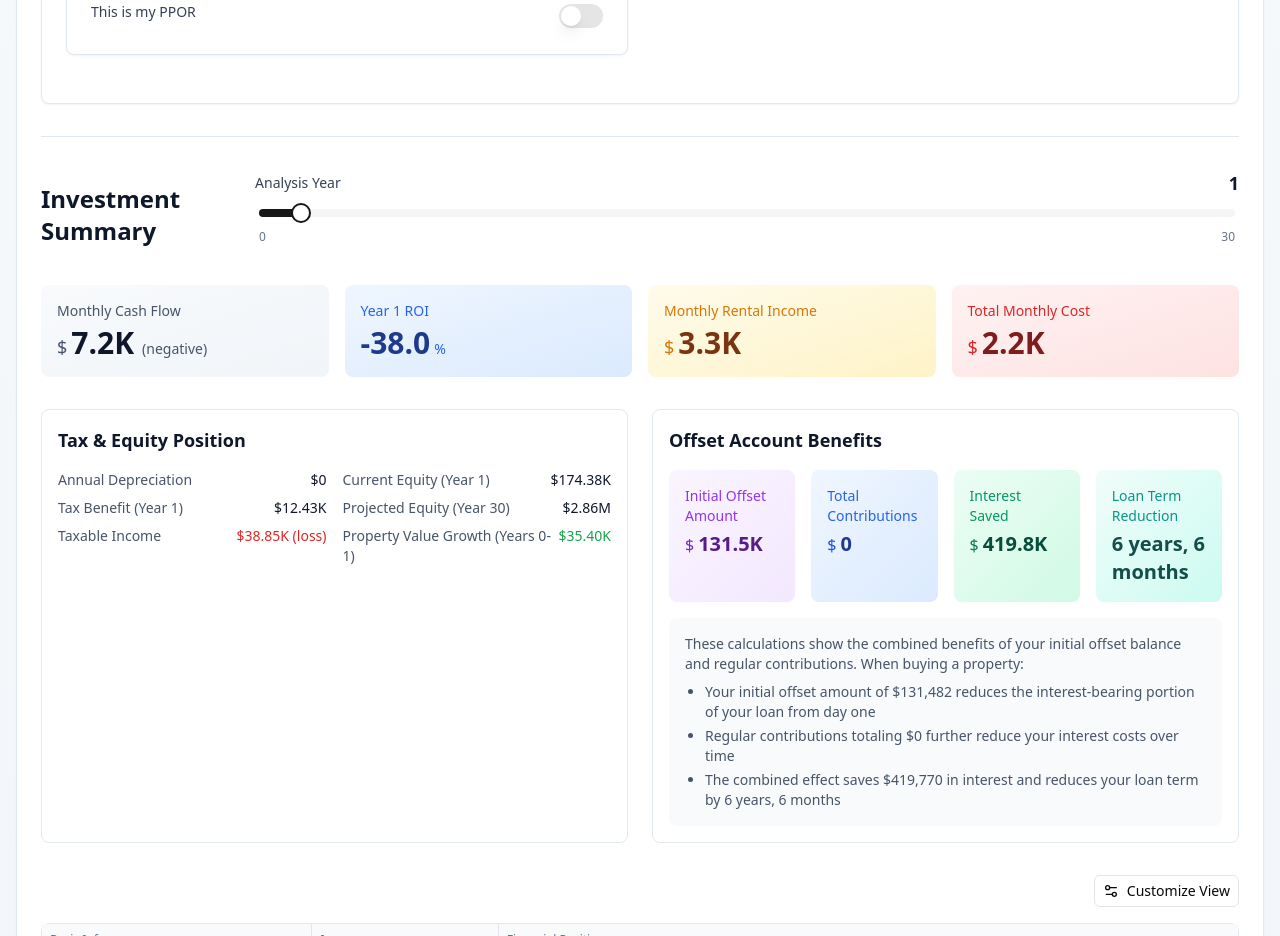
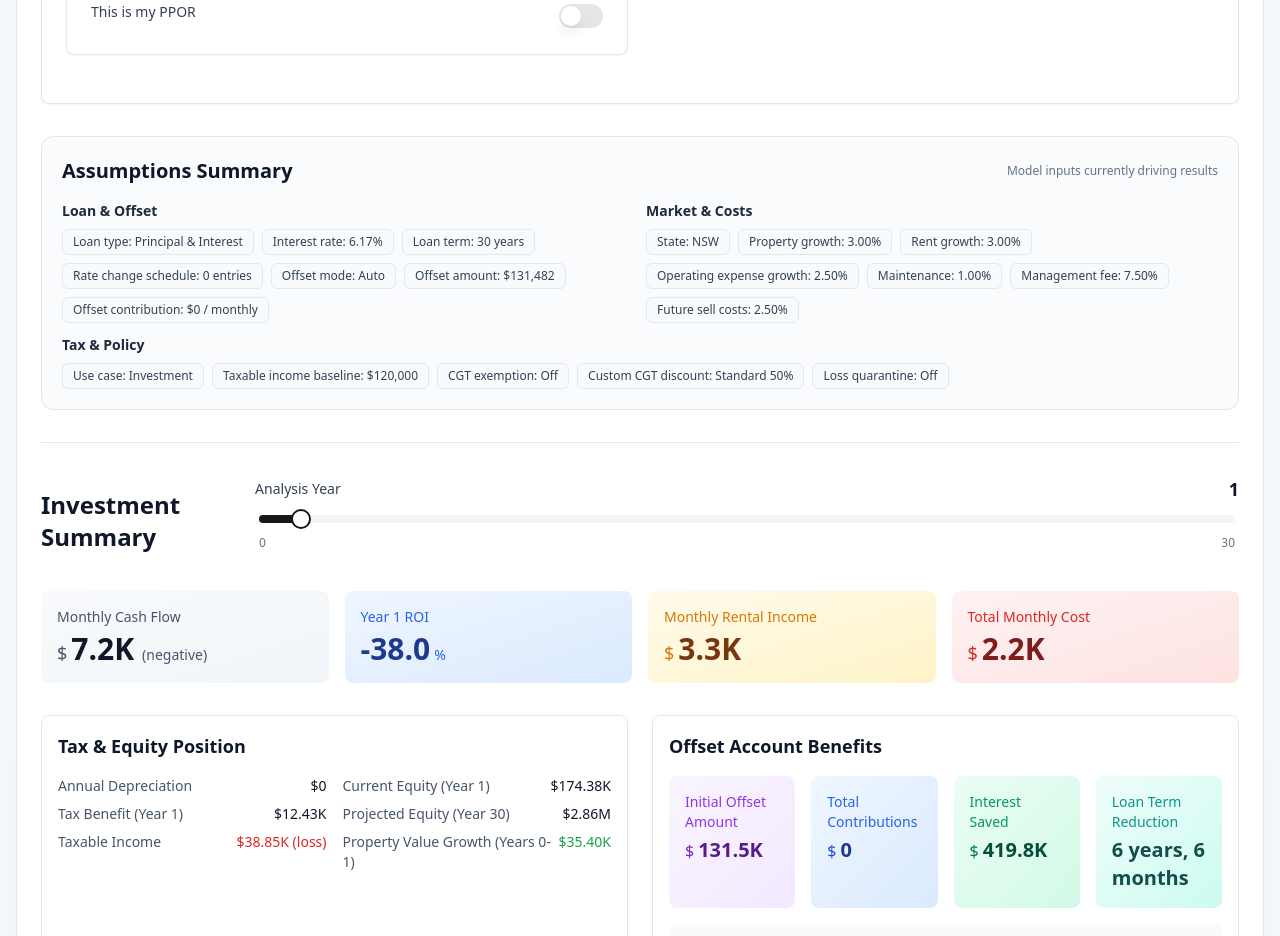
Before and after one commit to HaigAd/ipcalc, a React (Vite) app: page / in a window 1280 px wide. Shown: the part 900-1836 px from the top of the page. Built offline with nearby package versions, Linux system fonts and the light colour scheme.

Commit message:
feat: add model assumptions summary above results

```diff
--- a/src/components/calculator/PropertyCalculator.tsx
+++ b/src/components/calculator/PropertyCalculator.tsx
@@ -10,6 +10,7 @@ import { useCallback } from 'react';
 import { CombinedMetrics } from './components/CombinedMetrics';
 import { TaxImplications } from './components/TaxImplications';
 import { ScenariosMenu } from './components/ScenariosMenu/index';
+import { AssumptionsSummary } from './components/AssumptionsSummary';
 
 export function PropertyCalculator() {
   const {
@@ -24,6 +25,7 @@ export function PropertyCalculator() {
     purchaseCosts,
     calculationResults,
     resetToDefaults,
+    state,
     setState,
     // Scenarios
     scenarios,
@@ -136,6 +138,14 @@ export function PropertyCalculator() {
             renderComponent={renderComponent}
           />
 
+          <AssumptionsSummary
+            propertyDetails={propertyDetails}
+            marketData={marketData}
+            costStructure={costStructure}
+            calculationResults={calculationResults}
+            state={state}
+          />
+
           <div className="mt-4 sm:mt-6 md:mt-8">
             <CombinedMetrics
               calculationResults={calculationResults}
--- /dev/null
+++ b/src/components/calculator/components/AssumptionsSummary.tsx
@@ -0,0 +1,84 @@
+import { CalculationResults, CostStructure, MarketData, PropertyDetails, AustralianState } from '../types';
+
+interface AssumptionsSummaryProps {
+  propertyDetails: PropertyDetails;
+  marketData: MarketData;
+  costStructure: CostStructure;
+  calculationResults: CalculationResults;
+  state: AustralianState;
+}
+
+const formatCurrency = (value: number) => `$${Math.round(value).toLocaleString()}`;
+const formatPercent = (value: number) => `${value.toFixed(2)}%`;
+
+const chipClassName =
+  'inline-flex items-center rounded-md border border-slate-200 bg-slate-50 px-2.5 py-1 text-xs font-medium text-slate-700';
+
+export function AssumptionsSummary({
+  propertyDetails,
+  marketData,
+  costStructure,
+  calculationResults,
+  state,
+}: AssumptionsSummaryProps) {
+  const offsetMode = propertyDetails.manualOffsetAmount !== undefined ? 'Manual' : 'Auto';
+  const offsetAmount = calculationResults.offsetAmount;
+  const interestRateChangeCount = propertyDetails.interestRateChanges?.length || 0;
+  const managementFeeLabel =
+    propertyDetails.managementFee.type === 'percentage'
+      ? formatPercent(propertyDetails.managementFee.value)
+      : formatCurrency(propertyDetails.managementFee.value);
+  const cgtDiscountPercent = (propertyDetails.cgtDiscountRate * 100).toFixed(1);
+
+  return (
+    <div className="mt-4 sm:mt-6 md:mt-8 rounded-xl border border-slate-200 bg-slate-50/80 p-4 sm:p-5">
+      <div className="flex items-center justify-between gap-3">
+        <h2 className="text-lg sm:text-xl font-semibold text-slate-900">Assumptions Summary</h2>
+        <span className="text-xs text-slate-500">Model inputs currently driving results</span>
+      </div>
+
+      <div className="mt-4 grid grid-cols-1 gap-3 lg:grid-cols-2">
+        <div className="space-y-2">
+          <h3 className="text-sm font-semibold text-slate-800">Loan & Offset</h3>
+          <div className="flex flex-wrap gap-2">
+            <span className={chipClassName}>Loan type: {propertyDetails.loanType === 'interest-only' ? 'Interest-Only' : 'Principal & Interest'}</span>
+            <span className={chipClassName}>Interest rate: {formatPercent(propertyDetails.interestRate)}</span>
+            <span className={chipClassName}>Loan term: {propertyDetails.loanTerm} years</span>
+            <span className={chipClassName}>Rate change schedule: {interestRateChangeCount} entries</span>
+            <span className={chipClassName}>Offset mode: {offsetMode}</span>
+            <span className={chipClassName}>Offset amount: {formatCurrency(offsetAmount)}</span>
+            <span className={chipClassName}>
+              Offset contribution: {formatCurrency(propertyDetails.offsetContribution.amount)} / {propertyDetails.offsetContribution.frequency}
+            </span>
+          </div>
+        </div>
+
+        <div className="space-y-2">
+          <h3 className="text-sm font-semibold text-slate-800">Market & Costs</h3>
+          <div className="flex flex-wrap gap-2">
+            <span className={chipClassName}>State: {state}</span>
+            <span className={chipClassName}>Property growth: {formatPercent(marketData.propertyGrowthRate)}</span>
+            <span className={chipClassName}>Rent growth: {formatPercent(marketData.rentIncreaseRate)}</span>
+            <span className={chipClassName}>Operating expense growth: {formatPercent(marketData.operatingExpensesGrowthRate)}</span>
+            <span className={chipClassName}>Maintenance: {formatPercent(costStructure.maintenancePercentage)}</span>
+            <span className={chipClassName}>Management fee: {managementFeeLabel}</span>
+            <span className={chipClassName}>Future sell costs: {formatPercent(costStructure.futureSellCostsPercentage)}</span>
+          </div>
+        </div>
+
+        <div className="space-y-2 lg:col-span-2">
+          <h3 className="text-sm font-semibold text-slate-800">Tax & Policy</h3>
+          <div className="flex flex-wrap gap-2">
+            <span className={chipClassName}>Use case: {propertyDetails.isPPOR ? 'PPOR' : 'Investment'}</span>
+            <span className={chipClassName}>Taxable income baseline: {formatCurrency(propertyDetails.taxableIncome)}</span>
+            <span className={chipClassName}>CGT exemption: {propertyDetails.isCGTExempt || propertyDetails.isPPOR ? 'On' : 'Off'}</span>
+            <span className={chipClassName}>Custom CGT discount: {propertyDetails.useCustomCGTDiscount ? `${cgtDiscountPercent}%` : 'Standard 50%'}</span>
+            <span className={chipClassName}>
+              Loss quarantine: {propertyDetails.noNegativeGearing ? `On (from year ${propertyDetails.noNegativeGearingStartYear})` : 'Off'}
+            </span>
+          </div>
+        </div>
+      </div>
+    </div>
+  );
+}
```
